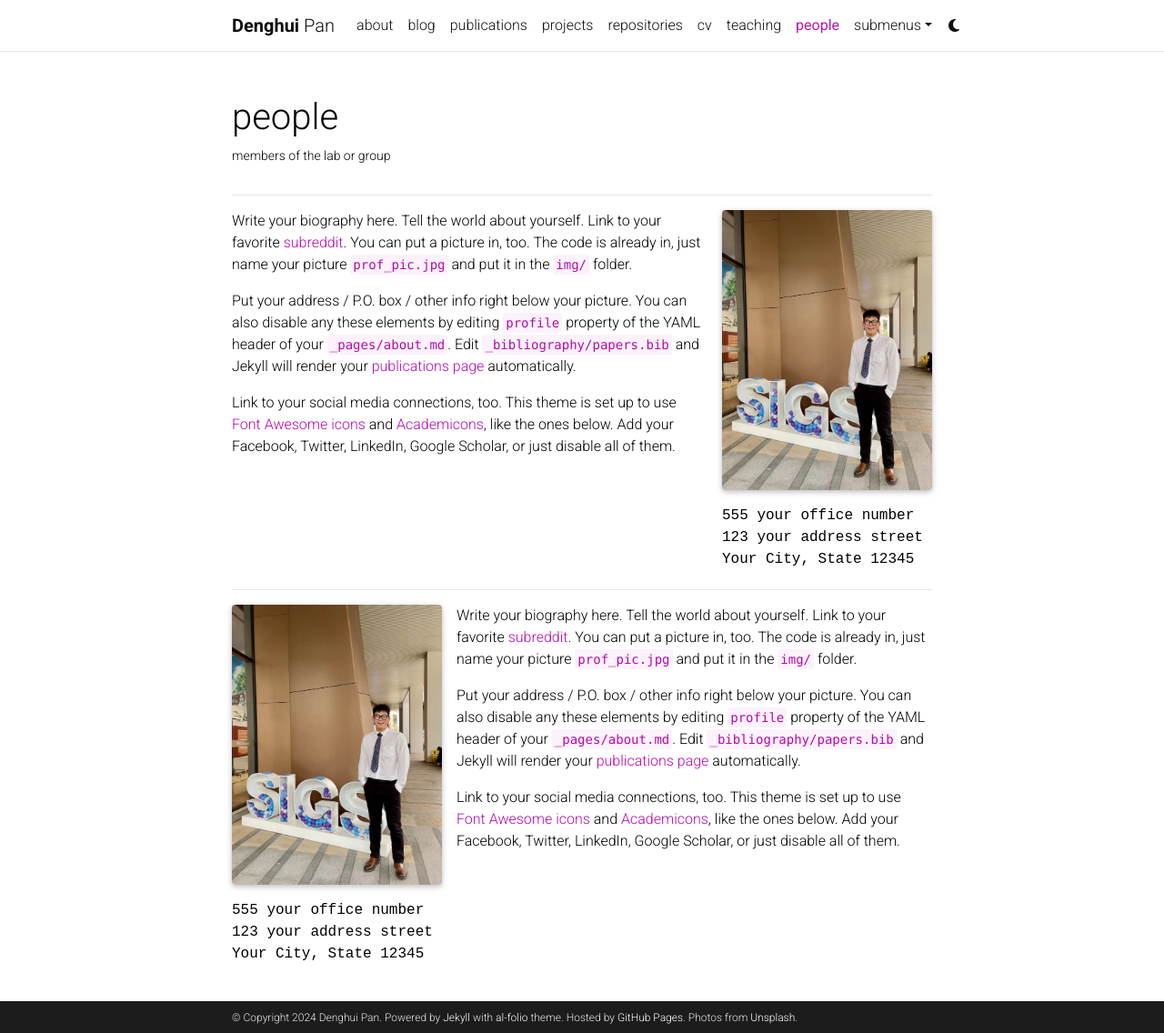
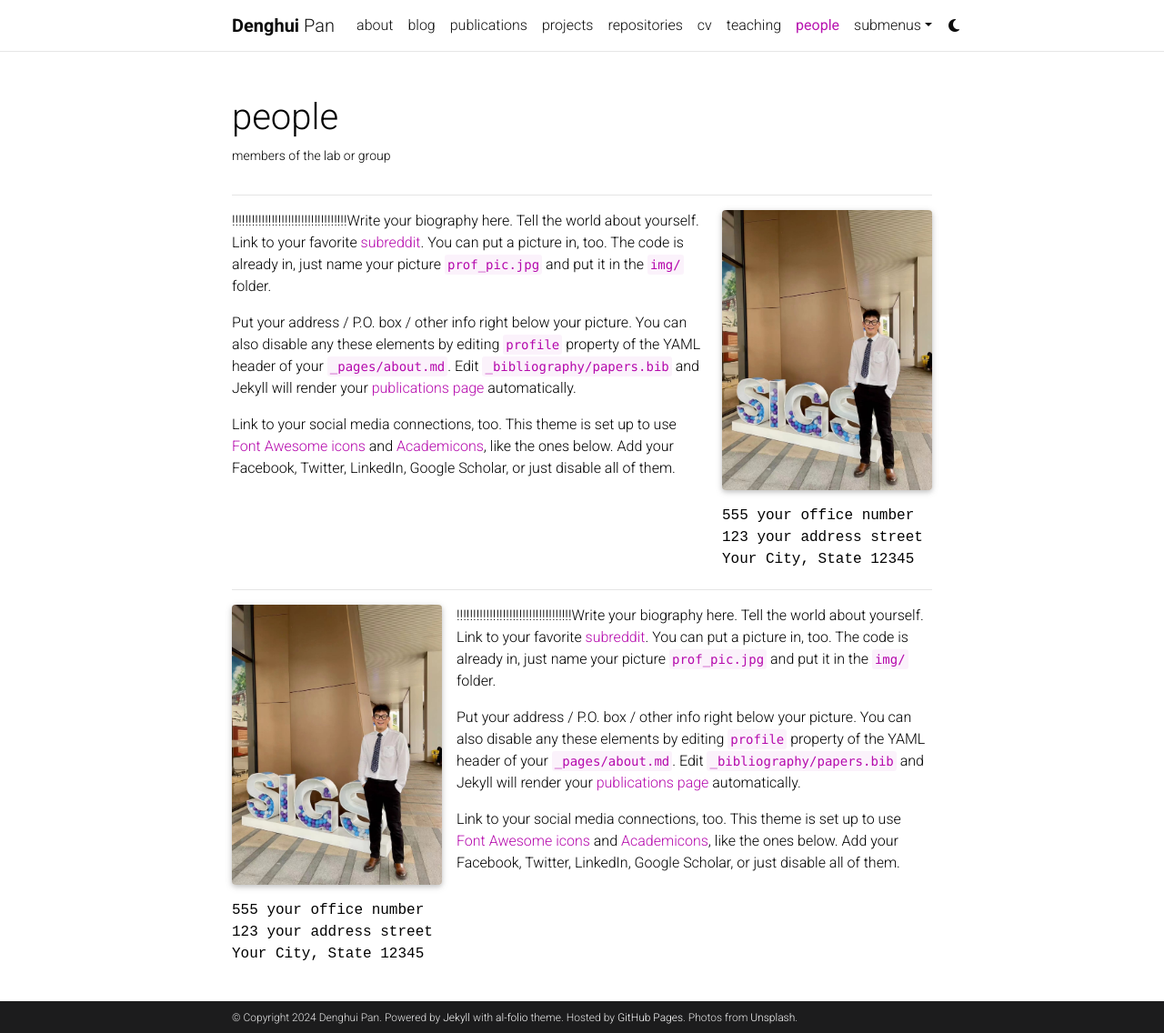
Before and after one commit to pdh20/pdh20.github.io, a Jekyll site: the page built from _pages/profiles.md, in a window 1280 px wide and 1136 px high. Shown: the whole window at 91% size. Built offline with Jekyll 4.4.1, drawn with Linux system fonts in a browser that asks for light colours; full-size pictures stand in for the smaller copies a plugin makes; comment, search, counter and statistics services are not loaded; a style sheet for code colours, icons or effects is not loaded.

```diff
--- a/_pages/about_einstein.md
+++ b/_pages/about_einstein.md
@@ -1,4 +1,4 @@
-Write your biography here. Tell the world about yourself. Link to your favorite [subreddit](http://reddit.com). You can put a picture in, too. The code is already in, just name your picture `prof_pic.jpg` and put it in the `img/` folder.
+!!!!!!!!!!!!!!!!!!!!!!!!!!!!!!!!!!!Write your biography here. Tell the world about yourself. Link to your favorite [subreddit](http://reddit.com). You can put a picture in, too. The code is already in, just name your picture `prof_pic.jpg` and put it in the `img/` folder.
 
 Put your address / P.O. box / other info right below your picture. You can also disable any these elements by editing `profile` property of the YAML header of your `_pages/about.md`. Edit `_bibliography/papers.bib` and Jekyll will render your [publications page](/al-folio/publications/) automatically.
 
```
